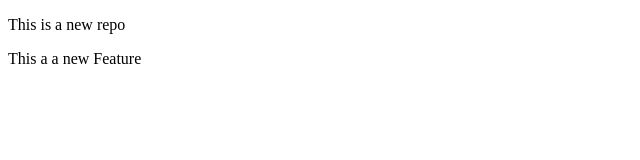
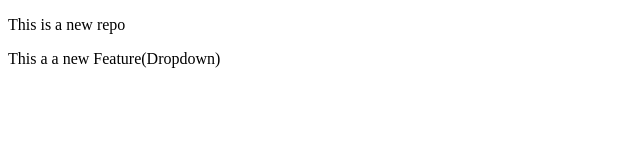
Before and after one commit to jayeshrdeore/LocalRepo, a plain HTML site: page index.html in a window 1280 px wide. Shown: the full height of the page, 0-640 px from the left. Drawn offline with Linux system fonts and the light colour scheme.

```diff
--- a/index.html
+++ b/index.html
@@ -7,6 +7,6 @@
 </head>
 <body>
   <p>This is a new repo</p>
-  <p>This a a new Feature</p>
+  <p>This a a new Feature(Dropdown)</p>
 </body>
 </html>
```
